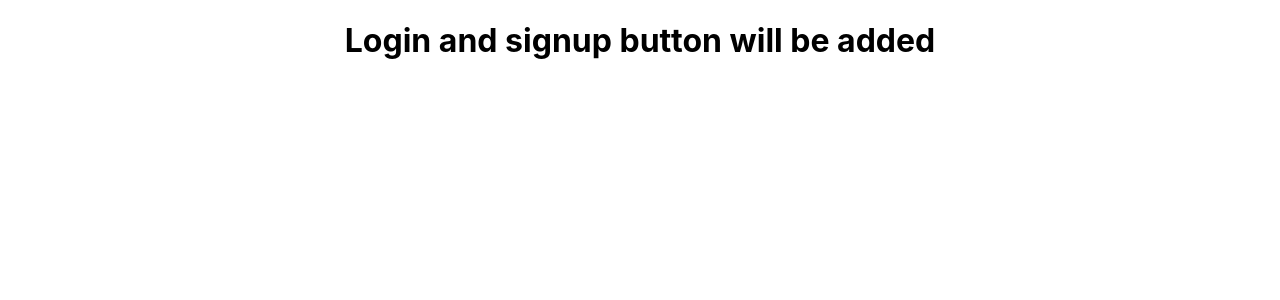
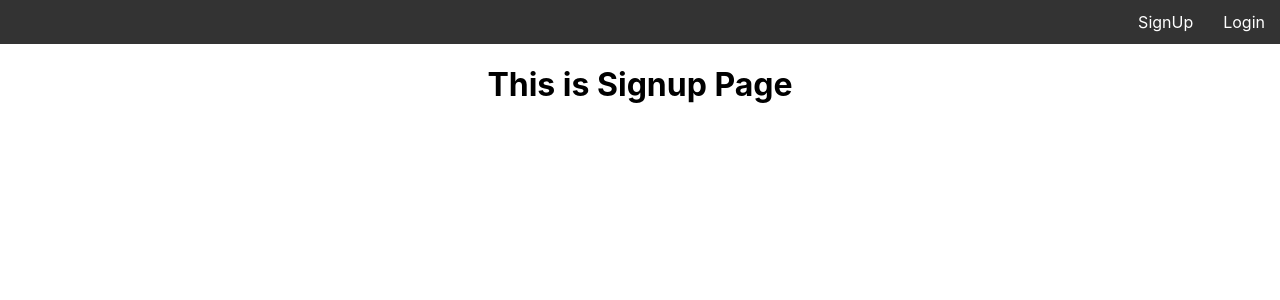
Before and after one commit to heet-2312/College-mania, a React (Create React App) app in the folder client/: page /signup in a window 1280 px wide. Shown: the top 300 px of the page. Built offline with nearby package versions, Linux system fonts and the light colour scheme.

Commit message:
added login and signup route Header front-end

```diff
--- a/client/package.json
+++ b/client/package.json
@@ -6,8 +6,12 @@
     "@testing-library/jest-dom": "^4.2.4",
     "@testing-library/react": "^9.5.0",
     "@testing-library/user-event": "^7.2.1",
+    "bootstrap": "^4.5.2",
+    "history": "^5.0.0",
     "react": "^16.13.1",
+    "react-bootstrap": "^1.3.0",
     "react-dom": "^16.13.1",
+    "react-router-dom": "^5.2.0",
     "react-scripts": "3.4.3"
   },
   "scripts": {
--- a/client/src/App.js
+++ b/client/src/App.js
@@ -1,11 +1,11 @@
 import React from 'react';
-import logo from './logo.svg';
 import './App.css';
+import Header from './components/header';
 
 function App() {
   return (
     <div className="App">
-        <h1>Login and signup button will be added</h1>
+        <Header/>
     </div>
   );
 }
--- /dev/null
+++ b/client/src/components/Login.js
@@ -0,0 +1,11 @@
+import React from 'react';
+
+const Login=()=>{
+    return(
+        <div>
+            <h1>This is Login Page</h1>
+        </div>
+    )
+}
+
+export default Login;
--- /dev/null
+++ b/client/src/components/SignUp.js
@@ -0,0 +1,11 @@
+import React from 'react';
+
+const SignUp=()=>{
+    return(
+        <div>
+            <h1>This is Signup Page</h1>
+        </div>
+    )
+}
+
+export default SignUp;
--- /dev/null
+++ b/client/src/components/header.js
@@ -0,0 +1,32 @@
+import React from 'react';
+import { BrowserRouter as Router, Link, Switch, Route } from 'react-router-dom';
+import Login from './Login';
+import SignUp from './SignUp';
+import './style.css';
+const Header = () => {
+    return (
+        <Router>
+            <div>
+            <nav>
+                    <ul>
+                        <li style={{padding:10}}><Link to="/login">Login</Link></li>
+                        <li style={{padding:10}}><Link to="/signup">SignUp</Link></li>
+                    </ul>
+            </nav>
+
+                {/* A <Switch> looks through its children <Route>s and
+              renders the first one that matches the current URL. */}
+                <Switch>
+                    <Route path="/login">
+                        <Login />
+                    </Route>
+                    <Route path="/signup">
+                        <SignUp />
+                    </Route>
+                </Switch>
+            </div>
+        </Router >
+    )
+}
+
+export default Header;
--- /dev/null
+++ b/client/src/components/style.css
@@ -0,0 +1,20 @@
+ul {
+    list-style-type: none;
+    margin: 0;
+    padding: 0;
+    overflow: hidden;
+    background-color: #333;
+  }
+  li {
+    float: right;
+  }
+  li a {
+    display: block;
+    color: white;
+    text-align: center;
+    padding: 2px 5px;
+    text-decoration: none;
+  }
+  li a:hover {
+    background-color: #111;
+  }
```
Also changed, not shown: 1 other file (tests, documents, lock files or other folders).
